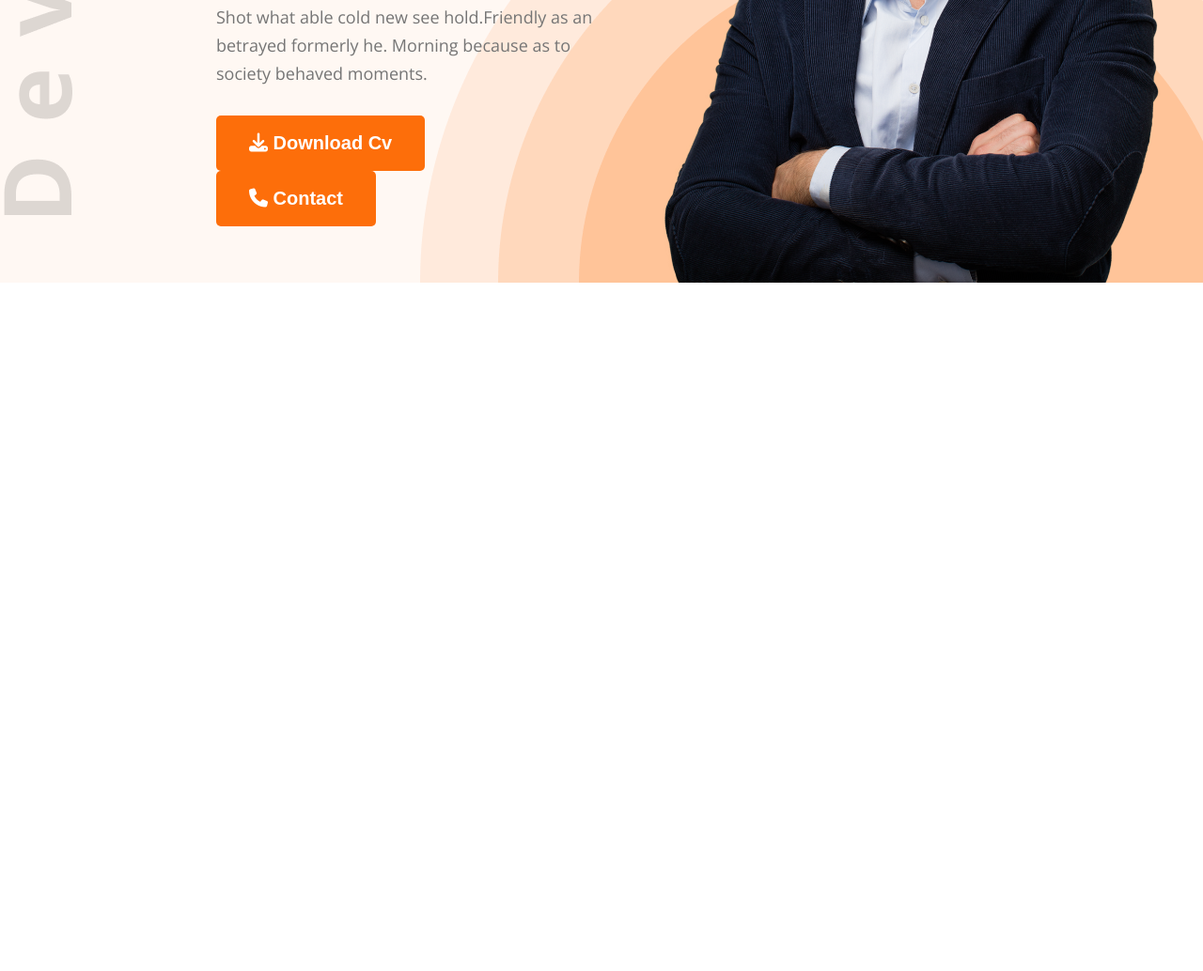
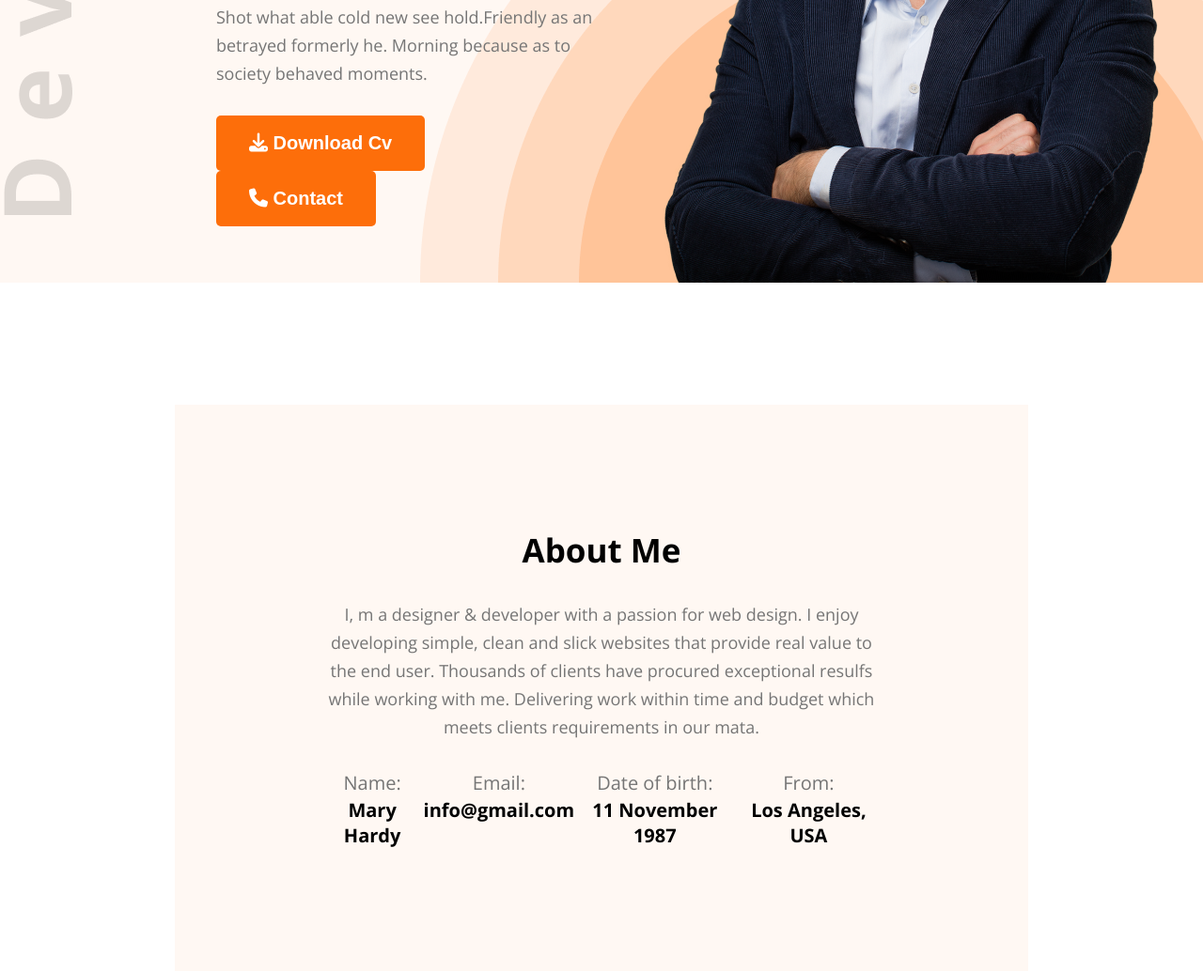
Before and after one commit to Ashik2630/hero-dev-code, a plain HTML site: page index.html in a window 1280 px wide. Shown: the part 534-1568 px from the top of the page at 94% size. Before the commit the page ends 835 px from the top, so only its background shows below. Drawn offline with nearby package versions, Linux system fonts and the light colour scheme.

Commit message:
added Update Html and Css file

```diff
--- a/index.html
+++ b/index.html
@@ -39,5 +39,37 @@
         </section>
 
     </header>
+
+    <main>
+        <section id="about">
+            <div class="about-container">
+                <div class="about-heading">
+                    <h2>About Me</h2>
+                    <p>I, m a designer & developer with a passion for web design. I enjoy developing simple, clean and slick websites that provide real value to the end user. Thousands of clients have procured exceptional resulfs while working with me. Delivering work within time and budget which meets clients requirements in our mata.</p>
+                </div>
+                <div class="about-info">
+                    <div class="about-card">
+                        <p>Name:</p>
+                        <h4>Mary Hardy </h4>
+                    </div>
+                    <div class="about-card">
+                        <p>Email:</p>
+                        <h4>info@gmail.com</h4>
+                    </div>
+                    <div class="about-card">
+                        <p>Date of birth:</p>
+                        <h4>11 November 1987</h4>
+                    </div>
+                    <div class="about-card">
+                        <p>From:</p>
+                        <h4>Los Angeles, USA</h4>
+                    </div>
+                </div>
+            </div>
+        </section>
+    </main>
+    <footer>
+
+    </footer>
 </body>
 </html>
--- a/styles/portfolio.css
+++ b/styles/portfolio.css
@@ -30,6 +30,24 @@
     font-weight: bold;
     color: white;
     cursor: pointer;
+}
+
+
+.about-heading{
+    max-width: 827px;
+    text-align: center;
+}
+
+.about-heading h2{
+    font-size: 35px;
+    margin-bottom: 30px;
+}
+
+.about-heading p{
+    font-size: 18px;
+    margin-bottom: 30px;
+    line-height: 30px;
+    color: #757575;
 }
 
 /* main styles */
@@ -105,3 +123,38 @@
     max-width: 585px;
     vertical-align: middle;
 }
+
+/* About Section styles */
+
+
+#about{
+  /* margin: 130px 230px 0 230px; */
+  padding-top: 130px;
+
+}
+
+.about-container{
+    width: 71%;
+    max-width: 1140px;
+    margin: 0 auto;
+    text-align: center;
+    background-color: #FFF8F3;
+    padding: 131px 156px;
+}
+
+.about-info{
+    display: flex;
+    justify-content: space-around;
+}
+
+.about-card p{
+    font-size: 20px;
+    line-height: 30px;
+    color: #757575;
+}
+
+.about-card h4{
+    font-size: 20px;
+    font-weight: bold;
+
+}
```
